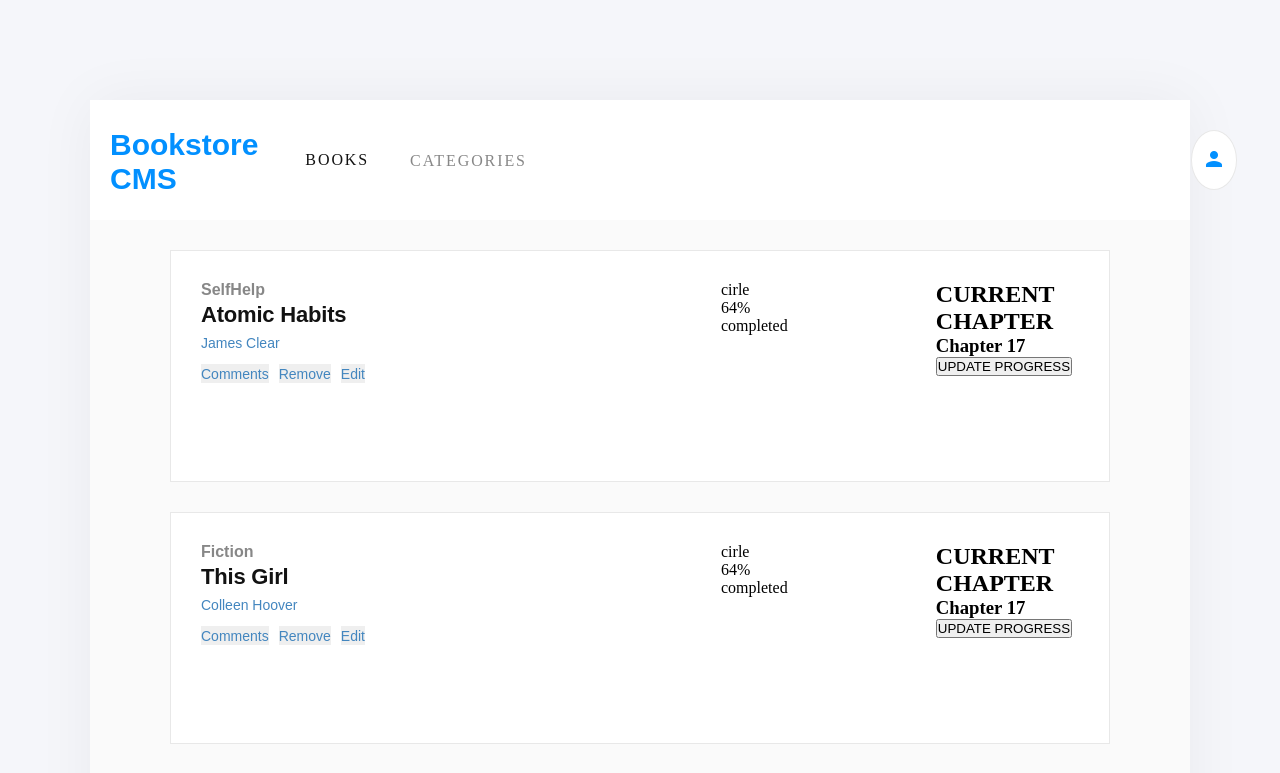
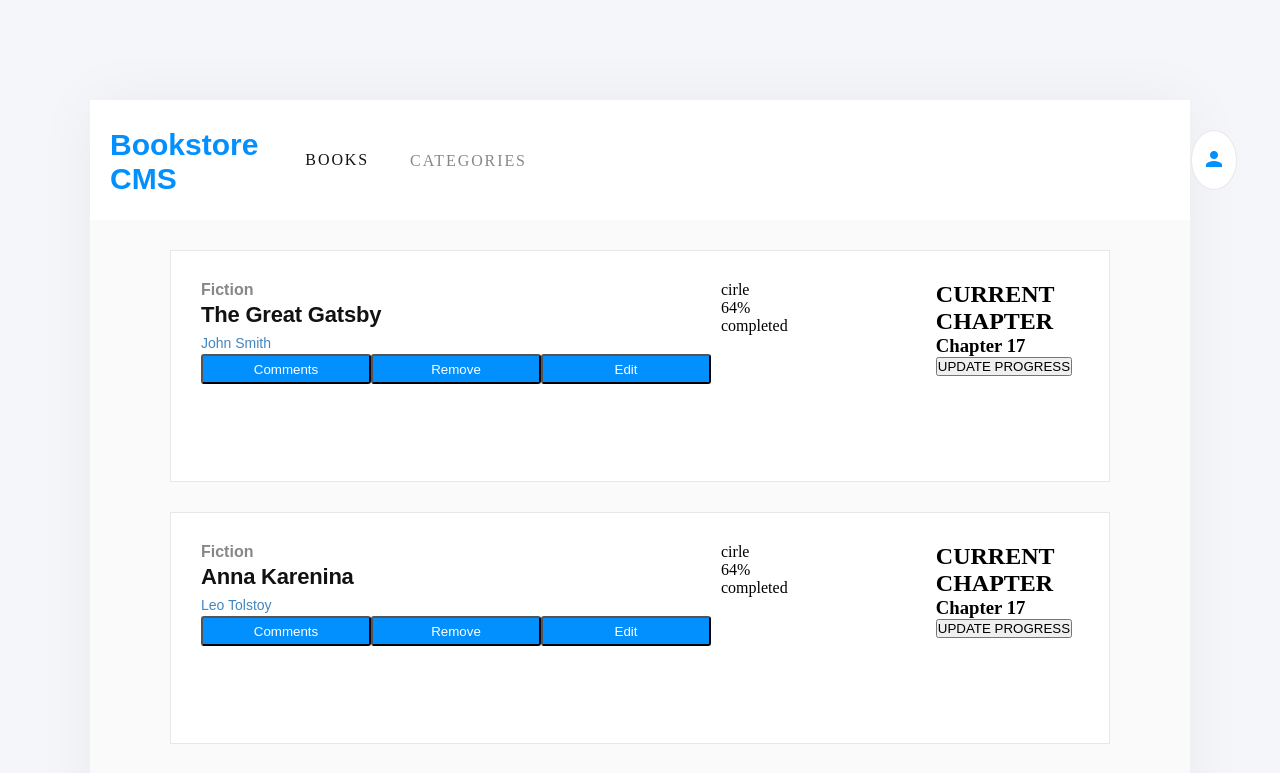
Before and after one commit to Lawmsangi/bookstore-react, a React (Create React App) app: page / in a window 1280 px wide. Shown: the top 773 px of the page. Built offline with nearby package versions, Linux system fonts and the light colour scheme.

Commit message:
Add react-redux

```diff
--- a/package.json
+++ b/package.json
@@ -14,6 +14,7 @@
     "react-redux": "^8.1.2",
     "react-router-dom": "^6.15.0",
     "react-scripts": "5.0.1",
+    "uuid": "^9.0.0",
     "web-vitals": "^2.1.4"
   },
   "scripts": {
--- a/src/components/AddBook.js
+++ b/src/components/AddBook.js
@@ -1,15 +1,45 @@
-import React from 'react';
+import React, { useState } from 'react';
 import '../css/AddBook.css';
+import { useDispatch } from 'react-redux';
+import { v4 as uuidv4 } from 'uuid';
+import Button from './Button';
+import { addBook } from '../redux/books/booksSlice';
 
 export default function AddBook() {
+  const dispatch = useDispatch();
+  const [author, setAuthor] = useState('');
+  const [title, setTitle] = useState('');
+
+  const handleSubmit = (e) => {
+    e.preventDefault();
+    if (!title || !author) return;
+    dispatch(addBook({
+      item_id: uuidv4(), title, author, category: 'Fiction',
+    }));
+    setTitle('');
+    setAuthor('');
+  };
+
   return (
     <div className="add-book">
       <div className="line" />
       <h1 className="title">ADD NEW BOOK</h1>
       <form action="">
-        <input className="book-title" type="text" placeholder="Book title" />
-        <input className="book-author" type="text" placeholder="Author" />
-        <button type="button" className="button-add">ADD BOOK</button>
+        <input
+          className="book-title"
+          type="text"
+          placeholder="Book title"
+          value={title}
+          onChange={(e) => setTitle(e.target.value)}
+        />
+        <input
+          className="book-author"
+          type="text"
+          placeholder="Author"
+          value={author}
+          onChange={(e) => setAuthor(e.target.value)}
+        />
+        <Button onClick={handleSubmit} text="ADD BOOK" />
       </form>
     </div>
   );
--- a/src/components/Books.js
+++ b/src/components/Books.js
@@ -1,26 +1,18 @@
-import React, { useState } from 'react';
+import React from 'react';
+import { useSelector } from 'react-redux';
 import DisplayBooks from './DisplayBooks';
 import AddBook from './AddBook';
 
 export default function Books() {
-  const [books] = useState([
-    {
-      title: 'Atomic Habits',
-      author: 'James Clear',
-      category: 'SelfHelp',
-    },
-    {
-      title: 'This Girl',
-      author: 'Colleen Hoover',
-      category: 'Fiction',
-    },
-  ]);
+  const { books } = useSelector((store) => store.books);
+
   return (
     <div>
       <div>
         {books.map((book) => (
           <DisplayBooks
             key={book.author}
+            id={book.item_id}
             title={book.title}
             author={book.author}
             category={book.category}
--- /dev/null
+++ b/src/components/Button.js
@@ -0,0 +1,15 @@
+import React from 'react';
+import { PropTypes } from 'prop-types';
+
+function Button({ onClick, text }) {
+  return (
+    <button type="button" onClick={onClick} className="button-add">{text}</button>
+  );
+}
+
+Button.propTypes = {
+  onClick: PropTypes.func.isRequired,
+  text: PropTypes.string.isRequired,
+};
+
+export default Button;
--- a/src/components/DisplayBooks.js
+++ b/src/components/DisplayBooks.js
@@ -1,8 +1,15 @@
 import React from 'react';
 import '../css/DisplayBooks.css';
 import PropTypes from 'prop-types';
+import { useDispatch } from 'react-redux';
+import Button from './Button';
+import { removeBook } from '../redux/books/booksSlice';
 
-function DisplayBooks({ author, title, category }) {
+function DisplayBooks({
+  id, author, title, category,
+}) {
+  const dispatch = useDispatch();
+
   return (
     <div className="book-card">
       <div className="card-details">
@@ -11,13 +18,23 @@ function DisplayBooks({ author, title, category }) {
         <h3>{author}</h3>
         <ul>
           <li>
-            <button className="card-button" type="button">Comments</button>
+            <Button
+              className="card-button"
+              text="Comments"
+            />
           </li>
           <li>
-            <button className="card-button" type="button">Remove</button>
+            <Button
+              className="card-button"
+              onClick={() => dispatch(removeBook(id))}
+              text="Remove"
+            />
           </li>
           <li>
-            <button className="card-button" type="button">Edit</button>
+            <Button
+              className="card-button"
+              text="Edit"
+            />
           </li>
         </ul>
       </div>
@@ -43,6 +60,7 @@ DisplayBooks.propTypes = {
   author: PropTypes.string.isRequired,
   title: PropTypes.string.isRequired,
   category: PropTypes.string.isRequired,
+  id: PropTypes.string.isRequired,
 };
 
 export default DisplayBooks;
--- a/src/redux/books/booksSlice.js
+++ b/src/redux/books/booksSlice.js
@@ -1,7 +1,26 @@
 import { createSlice } from '@reduxjs/toolkit';
 
 const initialState = {
-  books: [],
+  books: [
+    {
+      item_id: 'item1',
+      title: 'The Great Gatsby',
+      author: 'John Smith',
+      category: 'Fiction',
+    },
+    {
+      item_id: 'item2',
+      title: 'Anna Karenina',
+      author: 'Leo Tolstoy',
+      category: 'Fiction',
+    },
+    {
+      item_id: 'item3',
+      title: 'The Selfish Gene',
+      author: 'Richard Dawkins',
+      category: 'Nonfiction',
+    },
+  ],
 };
 
 const booksSlice = createSlice({
@@ -12,8 +31,7 @@ const booksSlice = createSlice({
       state.books.push(action.payload);
     },
     removeBook: (state, action) => {
-      state.books.filter((item) => item.author !== action.payload.author
-            && item.title !== action.payload.title);
+      state.books = state.books.filter((item) => item.item_id !== action.payload);
     },
   },
 });
```
Also changed, not shown: 1 other file (tests, documents, lock files or other folders).
